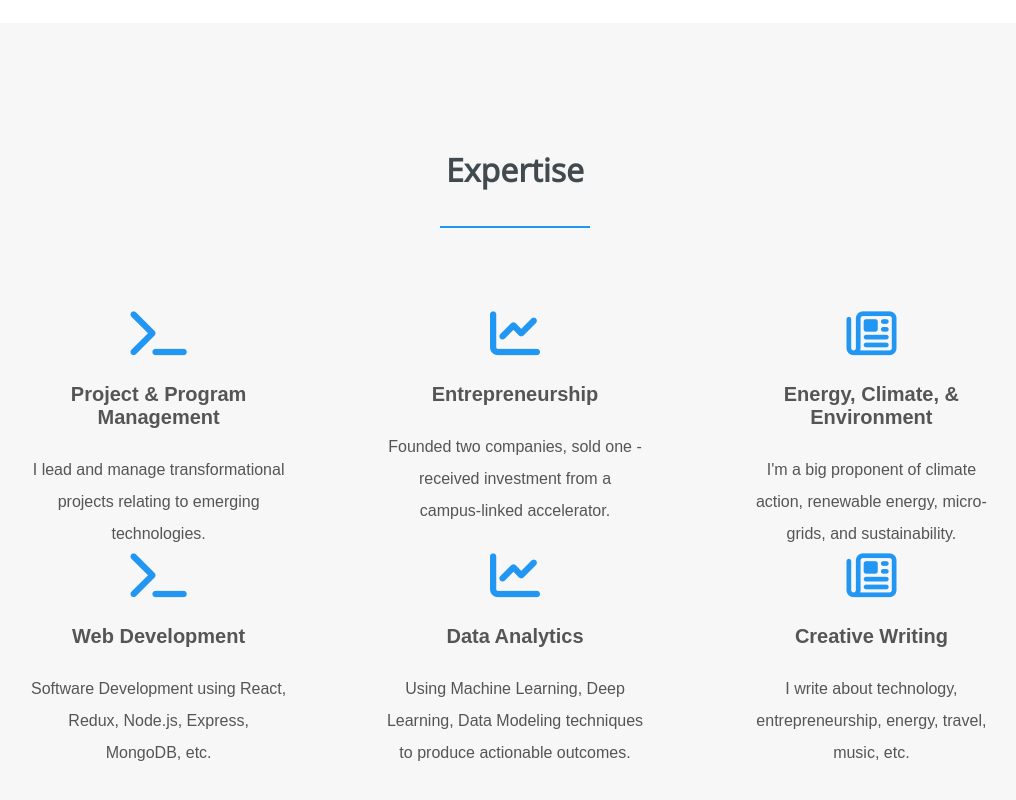
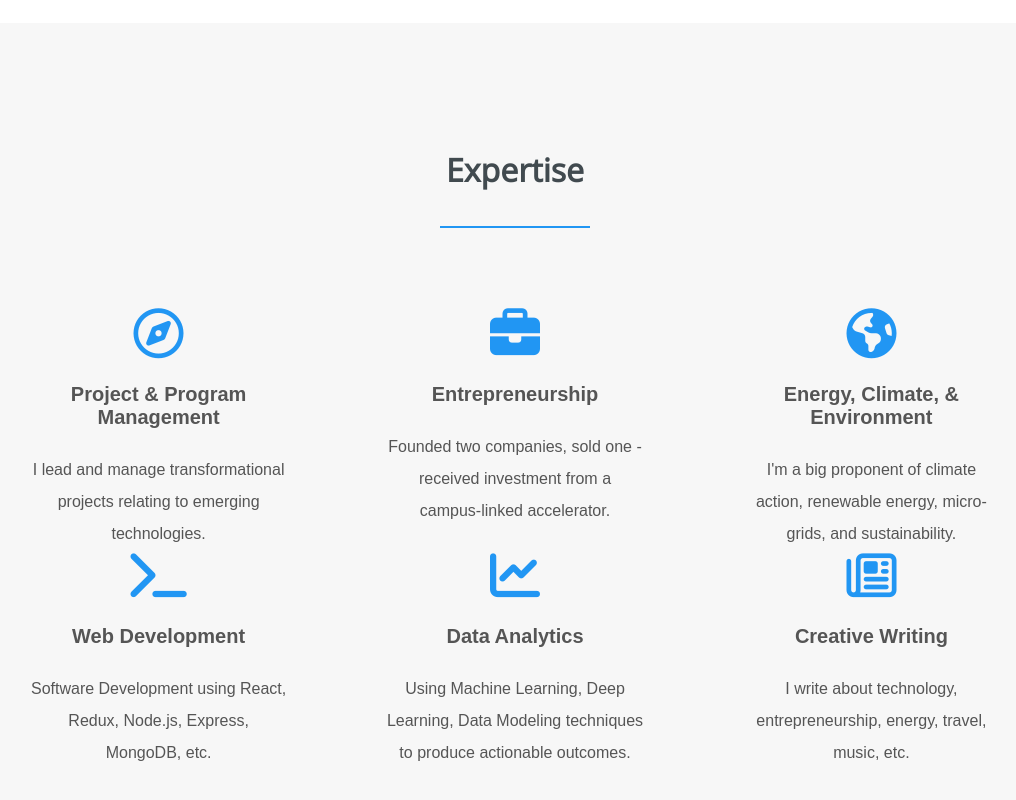
Before and after one commit to ericvanular/ericvanular.github.io, a plain HTML site: page index.html in a window 1280 px wide. Shown: the part 1954-2754 px from the top of the page, without its empty margins (125-1141 px from the left). Drawn offline with nearby package versions, Linux system fonts and the light colour scheme.

Commit message:
Changed font awesome and formatting

```diff
--- a/index.html
+++ b/index.html
@@ -21,7 +21,7 @@
 		<h2><a href="">Eric Vanular</a></h2>
 		<nav>
 			<li><a href="#about">About Me</a></li>
-      <li><a href="#portfolio">Portfolio</a></li>
+      <li><a href="#portfolio">Skills</a></li>
 			<li><a href="#contact">Contact</a></li>
 		</nav>
 	</header>
@@ -55,21 +55,23 @@
 
 		<ul class="grid">
 			<li>
-				<i class="fa fa-terminal"></i>
+				<i class="fa fa-compass"></i>
 				<h4>Project & Program Management</h4>
 				<p>I lead and manage transformational projects relating to emerging technologies.</p>
 			</li>
       <li>
-				<i class="fa fa-line-chart"></i>
+				<i class="fa fa-briefcase"></i>
 				<h4>Entrepreneurship</h4>
 				<p>Founded two companies, sold one - received investment from a campus-linked accelerator.</p>
 			</li>
 			<li>
-				<i class="fa fa-newspaper-o"></i>
+				<i class="fa fa-globe"></i>
 				<h4>Energy, Climate, & Environment</h4>
 				<p>I'm a big proponent of climate action, renewable energy, micro-grids, and sustainability.</p>
 			</li>
 		</div>
+
+    <br/>
 
     <ul class="grid">
 			<li>
```
